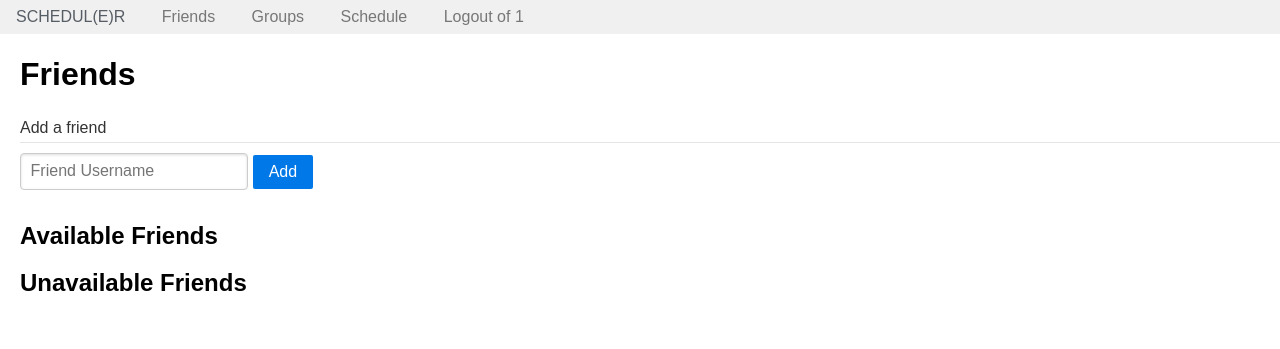
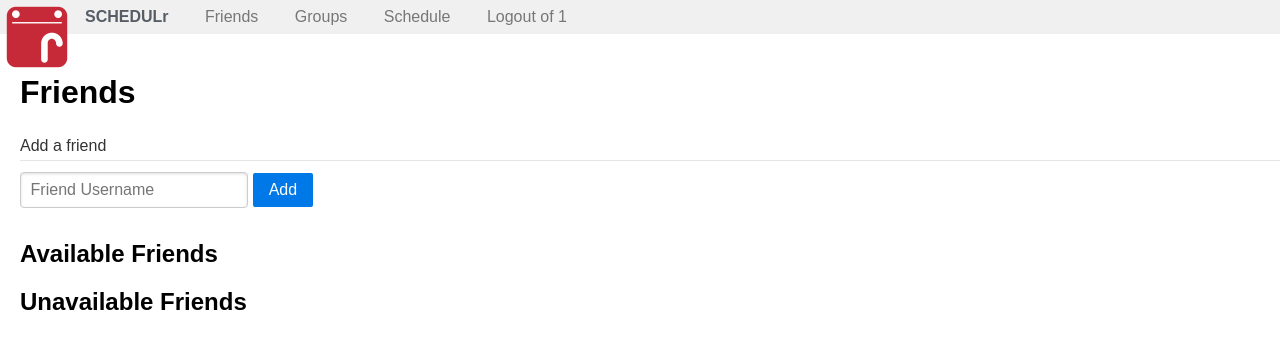
Before and after one commit to dougyfresh42/Scheduler, a Flask app: page /friends in a window 1280 px wide. Shown: the top 349 px of the page. Run offline with Flask 2, Linux system fonts and the light colour scheme; a user stored in the database is signed in; some libraries are stand-ins or nearby versions.

Commit message:
Had to add the icon

```diff
--- a/templates/base.html
+++ b/templates/base.html
@@ -30,8 +30,9 @@
 {% endblock %}
 </head>
 <body>
+<img src={{url_for('static', filename="schedulr_logo_512.png")}} style="width: 64px; float:left; padding-left: 5px; padding-top: 5px;">
 <div class="pure-menu pure-menu-horizontal" style="background-color: #F0F0F0;">
-<span class="pure-menu-heading">Schedul(e)r</span>
+<span style="text-transform: none; font-weight: bold;" class="pure-menu-heading">SCHEDULr</span>
 <ul class="pure-menu-list">
     {% if not current_user.is_authenticated %}
     <li class="pure-menu-item"><a href="{{url_for('login')}}" class="pure-menu-link">Login</a></li>
@@ -44,6 +45,7 @@
     {% endif %}
 </ul>
 </div>
+<br>
     <div id="content" style="padding-left:20px;">
         {% block content %}
         {% endblock %}
```
Also changed, not shown: static/schedulr_logo_512.png (added), 1 other file.
